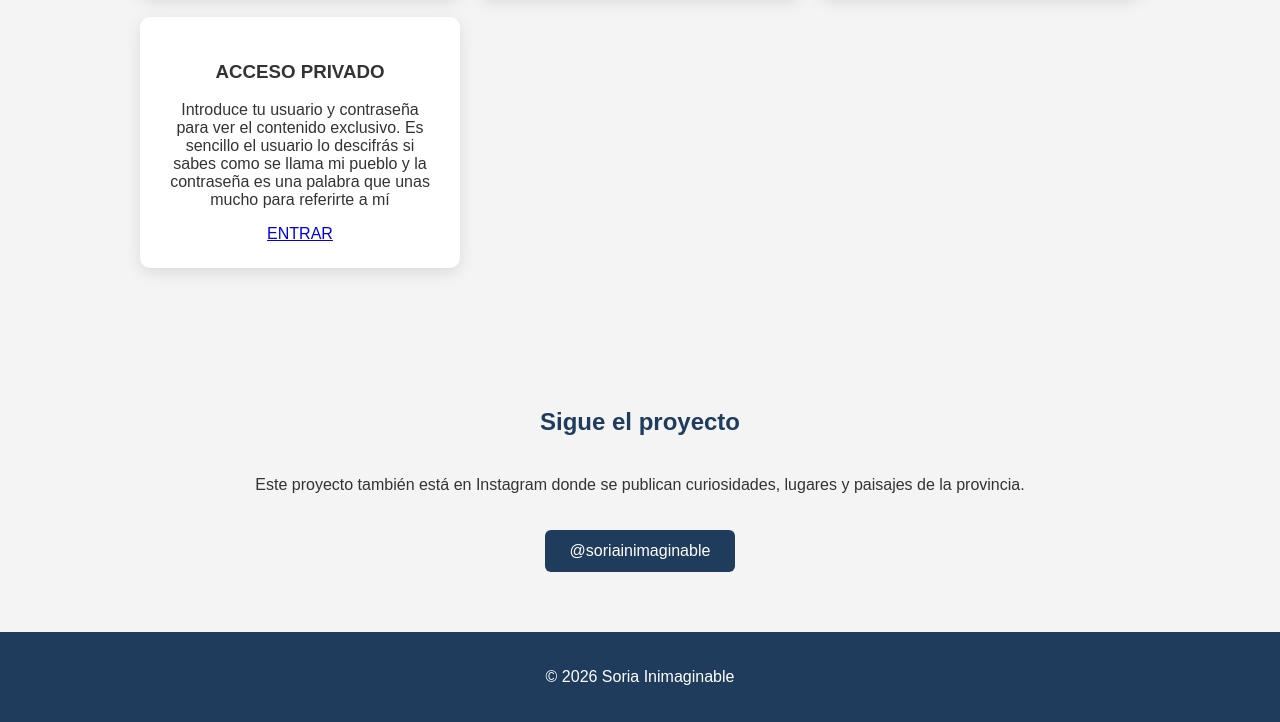
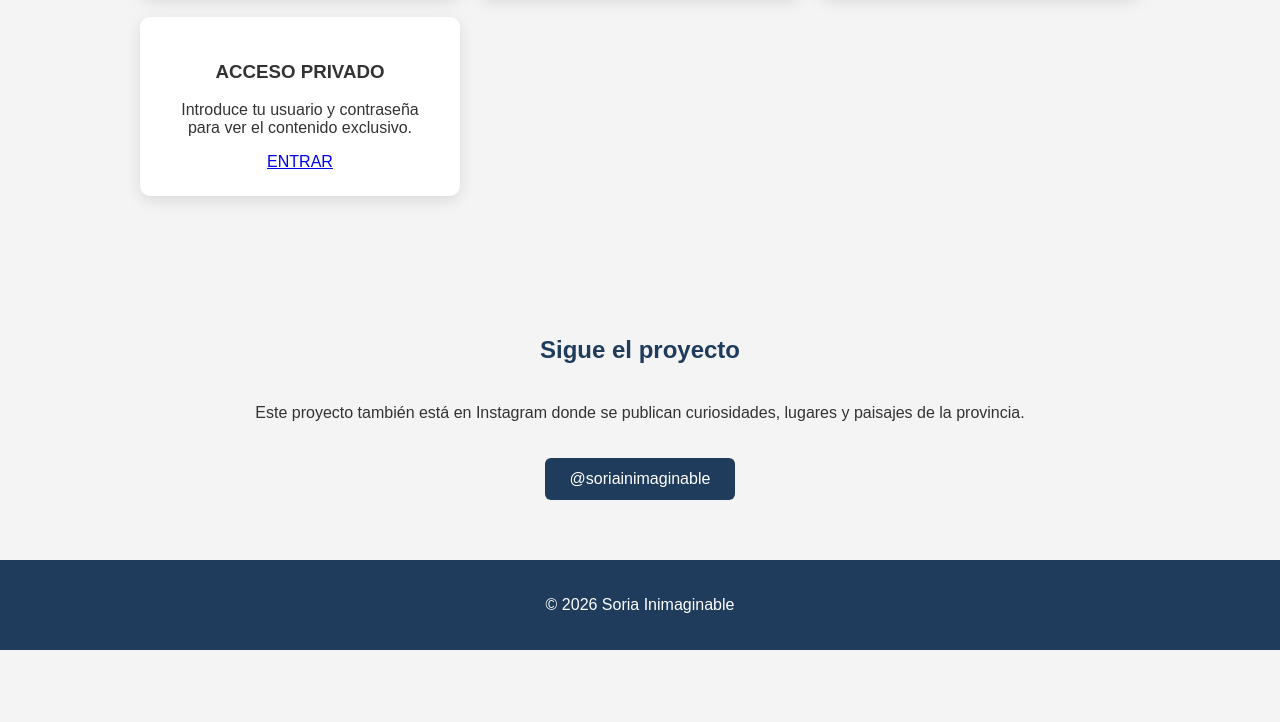
Before and after one commit to laurasb1412/soria-inimaginable, a plain HTML site: page index.html in a window 1280 px wide. Shown: the part 2340-3062 px from the top of the page. After the commit the page ends 2990 px from the top, so only its background shows below. Drawn offline with Linux system fonts and the light colour scheme.

Commit message:
Update index.html

```diff
--- a/index.html
+++ b/index.html
@@ -247,7 +247,7 @@ Sus 183 municipios tienen una población total aproximada de
 
 <div class="card">
 <h3>ACCESO PRIVADO</h3>
-<p>Introduce tu usuario y contraseña para ver el contenido exclusivo. Es sencillo el usuario lo descifrás si sabes como se llama mi pueblo y la contraseña es una palabra que unas mucho para referirte a mí</p>
+<p>Introduce tu usuario y contraseña para ver el contenido exclusivo.</p>
 <a href="privado.html">ENTRAR</a>
 </div>
 
```
